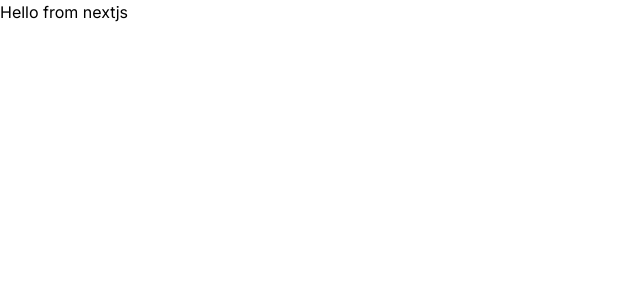
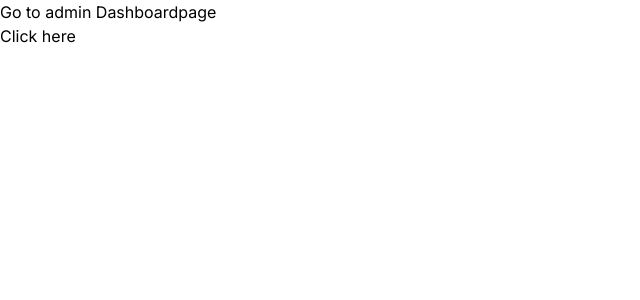
Before and after one commit to erDeep64930/Next_tut, a Next.js app: page / in a window 1280 px wide. Shown: the top 300 px of the page, without its empty margins (0-640 px from the left). Built offline with nearby package versions, Linux system fonts and the light colour scheme.

Commit message:
dynamic link and rotes has been learned

```diff
--- /dev/null
+++ b/app/admin/dashboard/page.jsx
@@ -0,0 +1,9 @@
+import React from 'react'
+
+const Dashboardpage = () => {
+  return (
+    <div>Dashboardpage</div>
+  )
+}
+
+export default Dashboardpage
--- /dev/null
+++ b/app/admin/layout.jsx
@@ -0,0 +1,15 @@
+import AdminHeader from '@/components/AdminHeader'
+import React from 'react'
+
+const layout = ({children}) => {
+  return (
+    <div>
+        <AdminHeader />
+
+{children}
+
+    </div>
+  )
+}
+
+export default layout
--- /dev/null
+++ b/app/admin/profile/page.jsx
@@ -0,0 +1,9 @@
+import React from 'react'
+
+const Profilepage = () => {
+  return (
+    <div>Profilepage</div>
+  )
+}
+
+export default Profilepage
--- /dev/null
+++ b/app/blog/[...posts]/page.jsx
@@ -0,0 +1,10 @@
+import React from 'react'
+
+const Postpage = ({params}) => {
+  console.log(params);
+  return (
+    <div>Postpage this is the route page </div>
+  )
+}
+
+export default Postpage
--- /dev/null
+++ b/app/colorbox/@left/page.jsx
@@ -0,0 +1,9 @@
+import React from 'react'
+
+const Leftpage = () => {
+  return (
+    <div>Leftpage</div>
+  )
+}
+
+export default Leftpage
--- /dev/null
+++ b/app/colorbox/@right/page.jsx
@@ -0,0 +1,9 @@
+import React from 'react'
+
+const Rightpage = () => {
+  return (
+    <div>Rightpage</div>
+  )
+}
+
+export default Rightpage
--- /dev/null
+++ b/app/colorbox/layout.jsx
@@ -0,0 +1,17 @@
+import React from 'react'
+
+const layout = ({ children, left, right }) => {
+    // to makee conditional rendrender
+    const isSideBar = true
+    return (
+        <div>
+            {children}
+            {/* {left}
+            {right} */}
+            {isSideBar ? left : right}
+
+            layout</div>
+    )
+}
+
+export default layout
--- /dev/null
+++ b/app/colorbox/page.jsx
@@ -0,0 +1,9 @@
+import React from 'react'
+
+const Colorpage = () => {
+  return (
+    <div>Colorpage</div>
+  )
+}
+
+export default Colorpage
--- a/app/page.js
+++ b/app/page.js
@@ -1,7 +1,11 @@
+import LearnLink from "@/components/LearnLink";
 
 
 export default function Home() {
   return (
-    <div>Hello from nextjs</div>
+    <div>
+
+      <LearnLink />
+    </div>
   );
 }
--- /dev/null
+++ b/components/AdminHeader.jsx
@@ -0,0 +1,9 @@
+import React from 'react'
+
+const AdminHeader = () => {
+  return (
+    <div>AdminHeader</div>
+  )
+}
+
+export default AdminHeader
--- /dev/null
+++ b/components/LearnLink.jsx
@@ -0,0 +1,13 @@
+import Link from 'next/link'
+import React from 'react'
+
+const LearnLink = () => {
+  return (
+    <div>
+        <h1>Go to admin Dashboardpage</h1>
+        <Link href="/admin/dashboard">Click here</Link>
+    </div>
+  )
+}
+
+export default LearnLink
```
